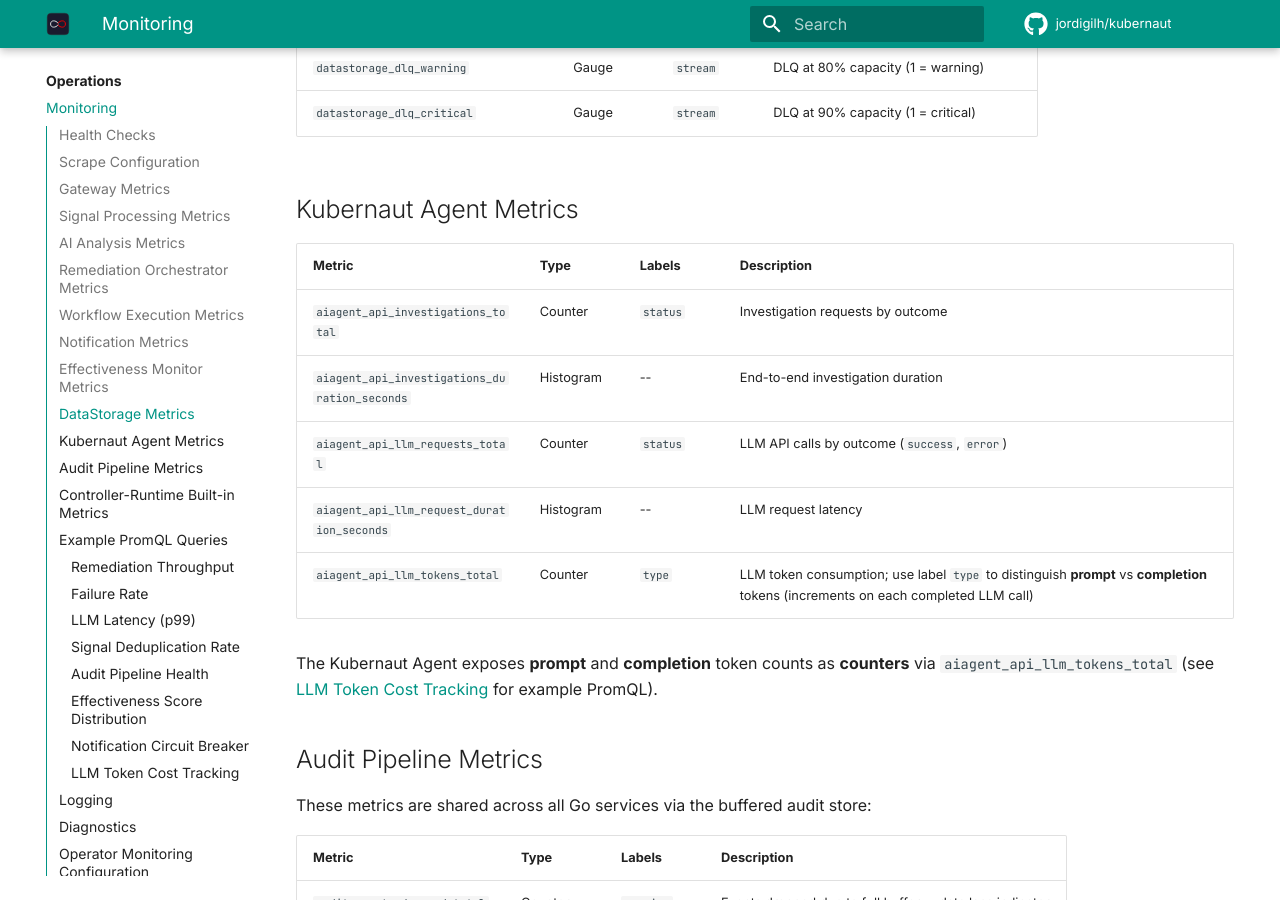
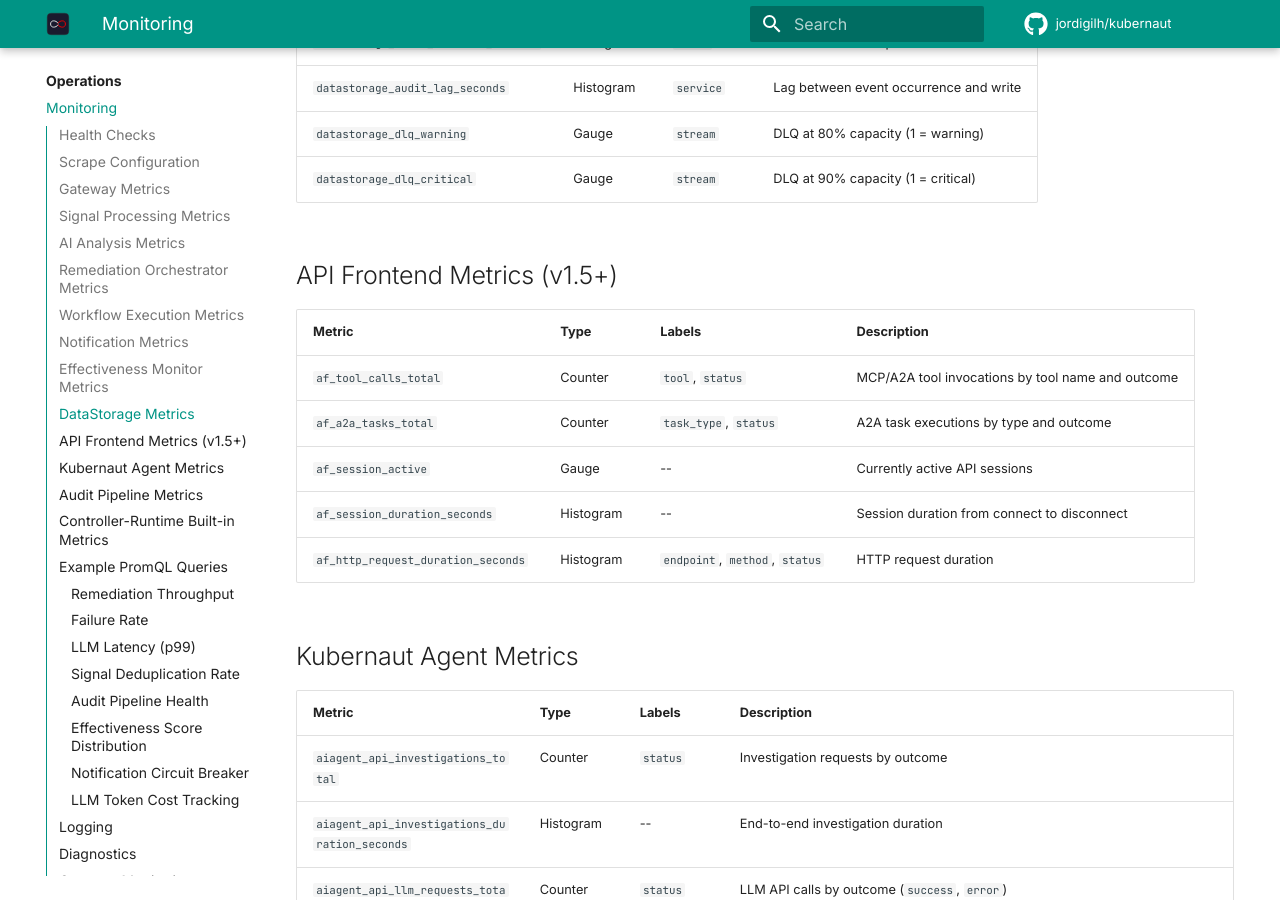
Before and after one commit to jordigilh/kubernaut-docs, an MkDocs documentation site: the page built from docs/operations/monitoring.md, in a window 1280 px wide and 900 px high, scrolled down 5255 px. Built offline with MkDocs 1.6.1 and Material for MkDocs 9.7.7, drawn with Linux system fonts in a browser that asks for light colours; comment, search, counter and statistics services are not loaded; the version menu is left out; some of the changed text lies outside the part shown.

Commit message:
docs: add API Frontend (v1.5) and DataStorage advanced config
F4: Add apifrontend Helm values to configuration.md, health check row
and metrics section to monitoring.md.
F10: Add DataStorage server, redis, and retention config sub-blocks
to configuration.md.

Closes: part of #148
Co-authored-by: Cursor <cursoragent@cursor.com>

```diff
--- a/docs/operations/monitoring.md
+++ b/docs/operations/monitoring.md
@@ -15,6 +15,7 @@ In **v1.3**, the Kubernaut Agent metrics were renamed from the legacy `holmesgpt
 | **Gateway** | `GET /healthz` | `GET /readyz` | **8081** (plain HTTP) | Ingestion API on **8080** |
 | **DataStorage** | `GET /healthz` | `GET /readyz` | **8081** (plain HTTP) | Readiness checks PostgreSQL; REST API on **8080** |
 | **Kubernaut Agent** | `GET /healthz` | `GET /readyz` | **8081** (plain HTTP) | Readiness includes LLM connectivity |
+| **API Frontend** | `GET /healthz` | `GET /readyz` | **8081** (plain HTTP) | API on **8443**, metrics on **9090** (v1.5+) |
 | **Auth Webhook** | `GET /healthz` | `GET /readyz` | **8081** (plain HTTP) | Service **443** → targetPort **9443** for admission |
 
 ## Scrape Configuration
@@ -127,6 +128,16 @@ scrape_configs:
 | `datastorage_audit_lag_seconds` | Histogram | `service` | Lag between event occurrence and write |
 | `datastorage_dlq_warning` | Gauge | `stream` | DLQ at 80% capacity (1 = warning) |
 | `datastorage_dlq_critical` | Gauge | `stream` | DLQ at 90% capacity (1 = critical) |
+
+## API Frontend Metrics (v1.5+)
+
+| Metric | Type | Labels | Description |
+|---|---|---|---|
+| `af_tool_calls_total` | Counter | `tool`, `status` | MCP/A2A tool invocations by tool name and outcome |
+| `af_a2a_tasks_total` | Counter | `task_type`, `status` | A2A task executions by type and outcome |
+| `af_session_active` | Gauge | -- | Currently active API sessions |
+| `af_session_duration_seconds` | Histogram | -- | Session duration from connect to disconnect |
+| `af_http_request_duration_seconds` | Histogram | `endpoint`, `method`, `status` | HTTP request duration |
 
 ## Kubernaut Agent Metrics
 
```
Also changed, not shown: docs/user-guide/configuration.md (+48 -0 lines).
